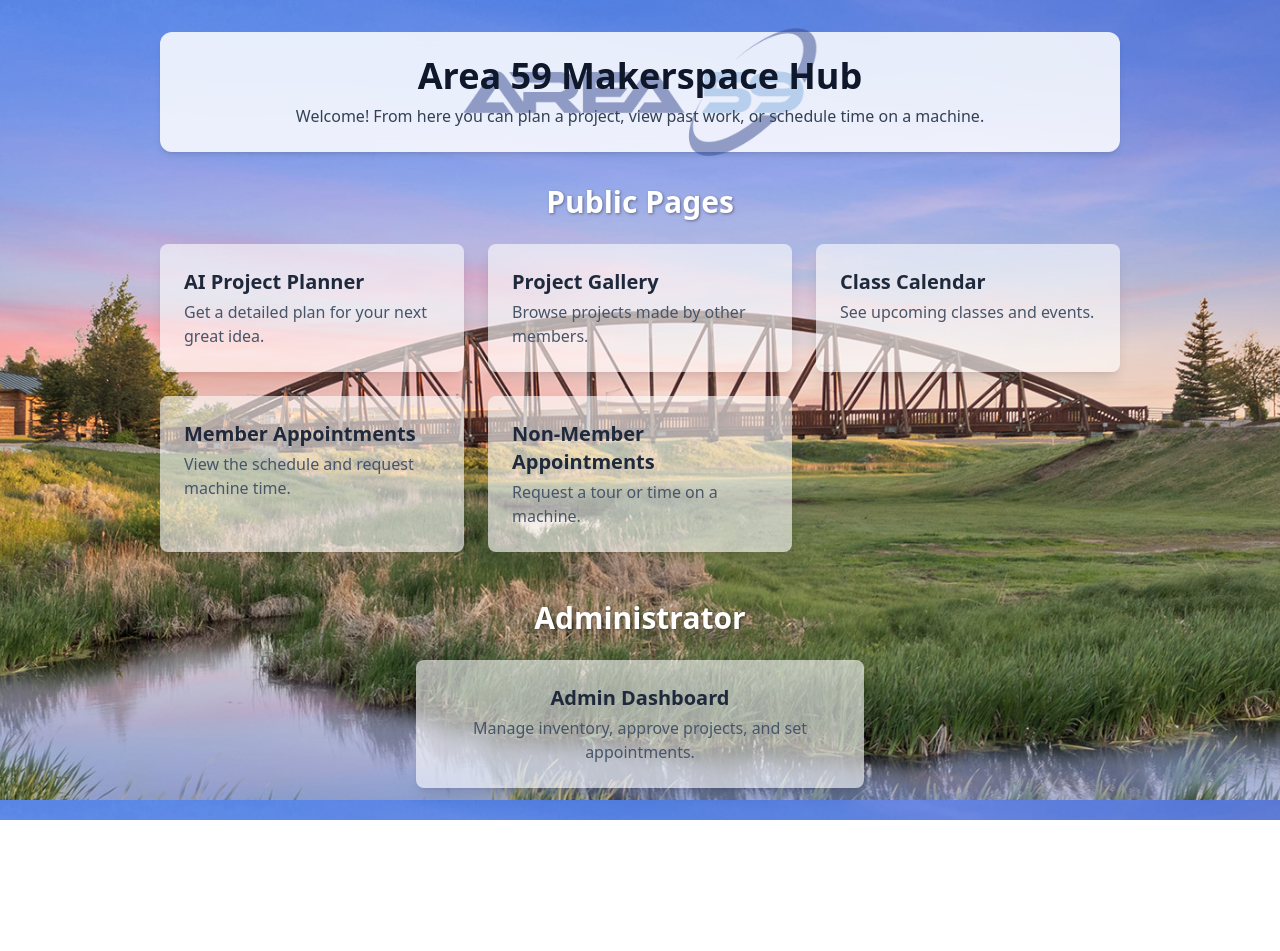
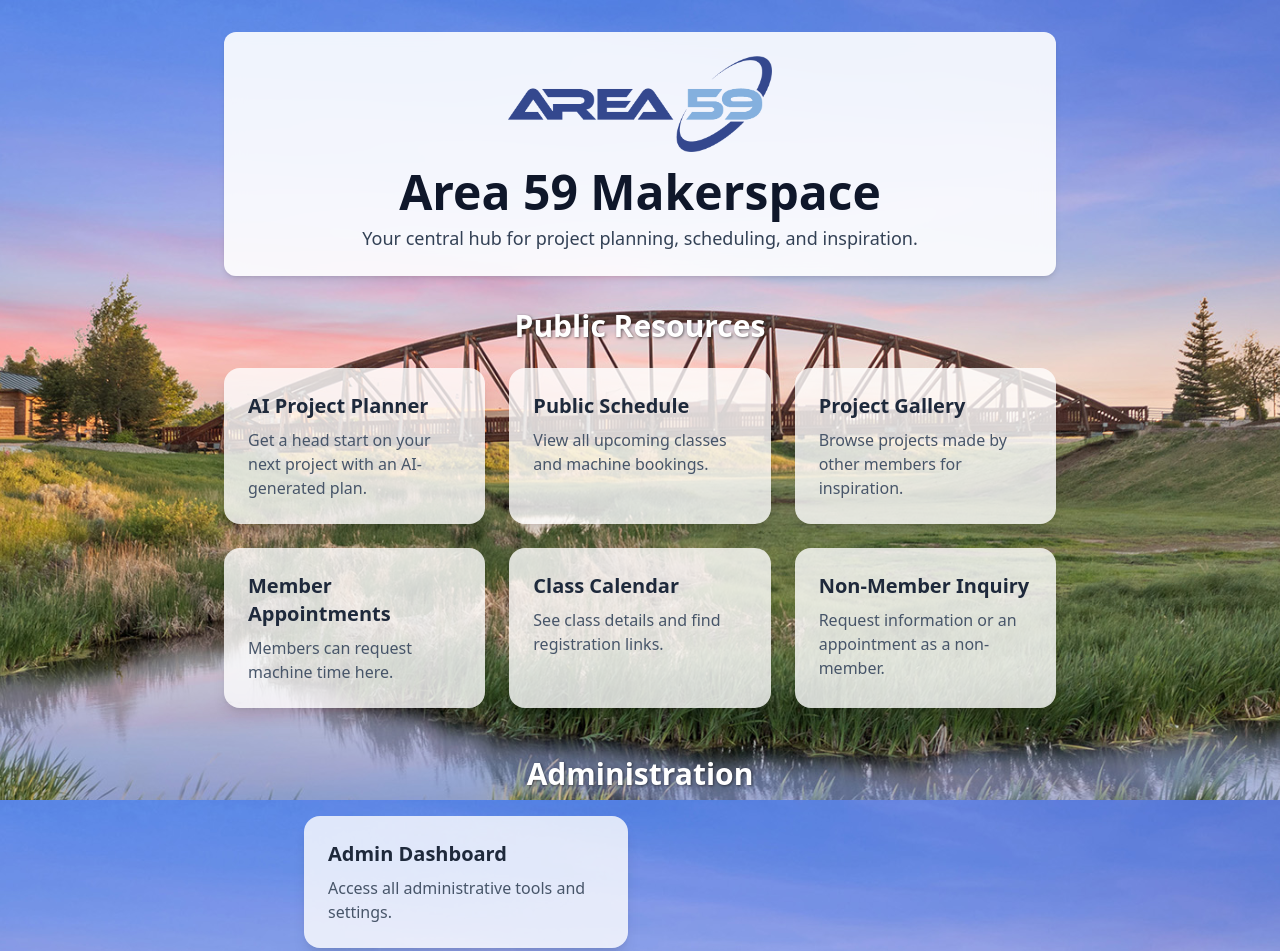
Before and after one commit to nevermoregl55-ai/makerspace-planner, a plain HTML site: page index.html in a window 1280 px wide. Shown: the top 951 px of the page. Before the commit the page ends 820 px from the top, so only its background shows below. Drawn offline with nearby package versions, Linux system fonts and the light colour scheme.

Commit message:
Update index.html

```diff
--- a/index.html
+++ b/index.html
@@ -3,7 +3,7 @@
 <head>
     <meta charset="UTF-8">
     <meta name="viewport" content="width=device-width, initial-scale=1.0">
-    <title>Area 59 Makerspace Hub</title>
+    <title>Area 59 Makerspace</title>
     <script src="https://cdn.tailwindcss.com"></script>
     <style>
         body {
@@ -13,70 +13,67 @@
             background-attachment: fixed;
         }
         .content-panel {
-            background-color: rgba(255, 255, 255, 0.85);
-            backdrop-filter: blur(8px);
-            -webkit-backdrop-filter: blur(8px);
+            background-color: rgba(255, 255, 255, 0.9);
+            backdrop-filter: blur(10px);
         }
-        .link-card {
-            background-color: rgba(255, 255, 255, 0.6);
-            transition: all 0.2s ease-in-out;
+        .nav-card {
+            transition: transform 0.2s ease-in-out, box-shadow 0.2s ease-in-out;
         }
-        .link-card:hover {
+        .nav-card:hover {
             transform: translateY(-5px);
-            box-shadow: 0 10px 15px -3px rgba(0, 0, 0, 0.1), 0 4px 6px -2px rgba(0, 0, 0, 0.05);
+            box-shadow: 0 10px 20px rgba(0,0,0,0.1);
         }
     </style>
 </head>
 <body class="text-slate-800">
-
-    <div class="container mx-auto max-w-5xl p-4 sm:p-6 md:p-8">
-        <header class="text-center mb-8 relative p-6 rounded-xl content-panel shadow-md">
-            <img src="Area_59_Logo_Color_3x1.png" alt="Area 59 Logo" class="absolute top-1/2 left-1/2 -translate-x-1/2 -translate-y-1/2 h-32 opacity-50">
-            <div class="relative">
-                <h1 class="text-4xl font-bold text-slate-900">Area 59 Makerspace Hub</h1>
-                <p class="text-slate-700 mt-2 max-w-3xl mx-auto">Welcome! From here you can plan a project, view past work, or schedule time on a machine.</p>
-            </div>
+    <div class="container mx-auto max-w-4xl p-4 sm:p-6 md:p-8">
+        <header class="text-center mb-8 p-6 rounded-xl content-panel shadow-md">
+             <img src="Area_59_Logo_Color_3x1.png" alt="Area 59 Logo" class="mx-auto h-24 mb-4">
+            <h1 class="text-5xl font-bold text-slate-900">Area 59 Makerspace</h1>
+            <p class="text-slate-700 mt-2 text-lg">Your central hub for project planning, scheduling, and inspiration.</p>
         </header>
 
         <!-- Public Pages -->
         <div class="mb-12">
-            <h2 class="text-3xl font-bold text-white text-center mb-6" style="text-shadow: 1px 1px 3px rgba(0,0,0,0.4);">Public Pages</h2>
+            <h2 class="text-3xl font-bold text-white text-center mb-6" style="text-shadow: 1px 1px 3px rgba(0,0,0,0.5);">Public Resources</h2>
             <div class="grid grid-cols-1 md:grid-cols-2 lg:grid-cols-3 gap-6">
-                <a href="project_planner.html" class="block p-6 rounded-lg shadow-lg link-card">
+                 <a href="project_planner.html" class="nav-card block p-6 rounded-2xl shadow-lg bg-white/80">
                     <h3 class="text-xl font-bold text-slate-800">AI Project Planner</h3>
-                    <p class="mt-1 text-slate-600">Get a detailed plan for your next great idea.</p>
+                    <p class="mt-2 text-slate-600">Get a head start on your next project with an AI-generated plan.</p>
                 </a>
-                <a href="gallery.html" class="block p-6 rounded-lg shadow-lg link-card">
+                 <a href="public_schedule.html" class="nav-card block p-6 rounded-2xl shadow-lg bg-white/80">
+                    <h3 class="text-xl font-bold text-slate-800">Public Schedule</h3>
+                    <p class="mt-2 text-slate-600">View all upcoming classes and machine bookings.</p>
+                </a>
+                <a href="gallery.html" class="nav-card block p-6 rounded-2xl shadow-lg bg-white/80">
                     <h3 class="text-xl font-bold text-slate-800">Project Gallery</h3>
-                    <p class="mt-1 text-slate-600">Browse projects made by other members.</p>
+                    <p class="mt-2 text-slate-600">Browse projects made by other members for inspiration.</p>
                 </a>
-                 <a href="calendar.html" class="block p-6 rounded-lg shadow-lg link-card">
+                <a href="appointments.html" class="nav-card block p-6 rounded-2xl shadow-lg bg-white/80">
+                    <h3 class="text-xl font-bold text-slate-800">Member Appointments</h3>
+                    <p class="mt-2 text-slate-600">Members can request machine time here.</p>
+                </a>
+                 <a href="calendar.html" class="nav-card block p-6 rounded-2xl shadow-lg bg-white/80">
                     <h3 class="text-xl font-bold text-slate-800">Class Calendar</h3>
-                    <p class="mt-1 text-slate-600">See upcoming classes and events.</p>
+                    <p class="mt-2 text-slate-600">See class details and find registration links.</p>
                 </a>
-                <a href="appointments.html" class="block p-6 rounded-lg shadow-lg link-card">
-                    <h3 class="text-xl font-bold text-slate-800">Member Appointments</h3>
-                    <p class="mt-1 text-slate-600">View the schedule and request machine time.</p>
-                </a>
-                <a href="non_member_appointments.html" class="block p-6 rounded-lg shadow-lg link-card">
-                    <h3 class="text-xl font-bold text-slate-800">Non-Member Appointments</h3>
-                    <p class="mt-1 text-slate-600">Request a tour or time on a machine.</p>
+                <a href="non_member_appointments.html" class="nav-card block p-6 rounded-2xl shadow-lg bg-white/80">
+                    <h3 class="text-xl font-bold text-slate-800">Non-Member Inquiry</h3>
+                    <p class="mt-2 text-slate-600">Request information or an appointment as a non-member.</p>
                 </a>
             </div>
         </div>
 
         <!-- Admin Section -->
         <div>
-            <h2 class="text-3xl font-bold text-white text-center mb-6" style="text-shadow: 1px 1px 3px rgba(0,0,0,0.4);">Administrator</h2>
-            <div class="max-w-md mx-auto">
-                <a href="admin.html" class="block p-6 rounded-lg shadow-lg link-card text-center">
+            <h2 class="text-3xl font-bold text-white text-center mb-6" style="text-shadow: 1px 1px 3px rgba(0,0,0,0.5);">Administration</h2>
+            <div class="grid grid-cols-1 md:grid-cols-2 gap-6 max-w-2xl mx-auto">
+                <a href="admin.html" class="nav-card block p-6 rounded-2xl shadow-lg bg-white/80">
                     <h3 class="text-xl font-bold text-slate-800">Admin Dashboard</h3>
-                    <p class="mt-1 text-slate-600">Manage inventory, approve projects, and set appointments.</p>
+                    <p class="mt-2 text-slate-600">Access all administrative tools and settings.</p>
                 </a>
             </div>
         </div>
-
     </div>
-
 </body>
 </html>
```
